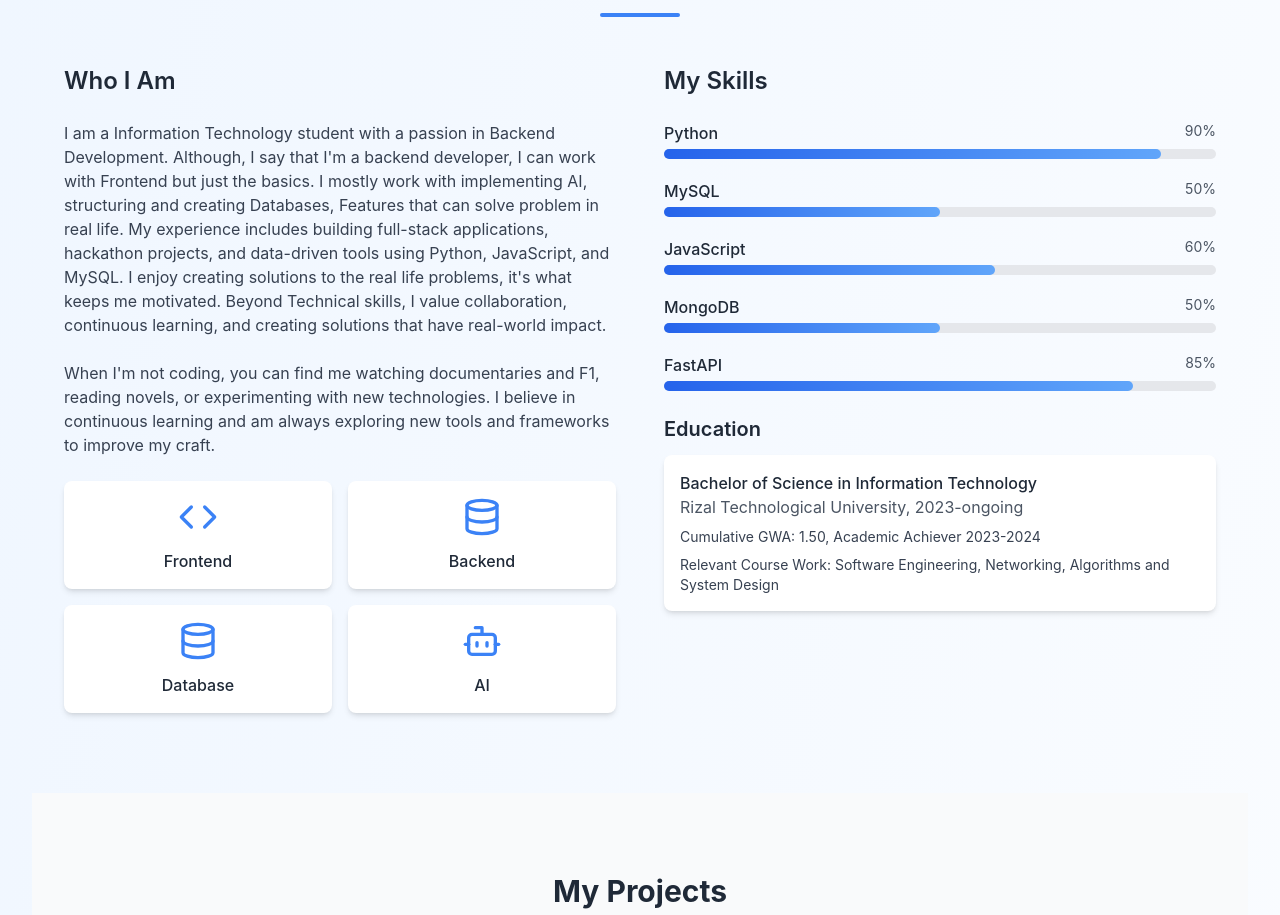
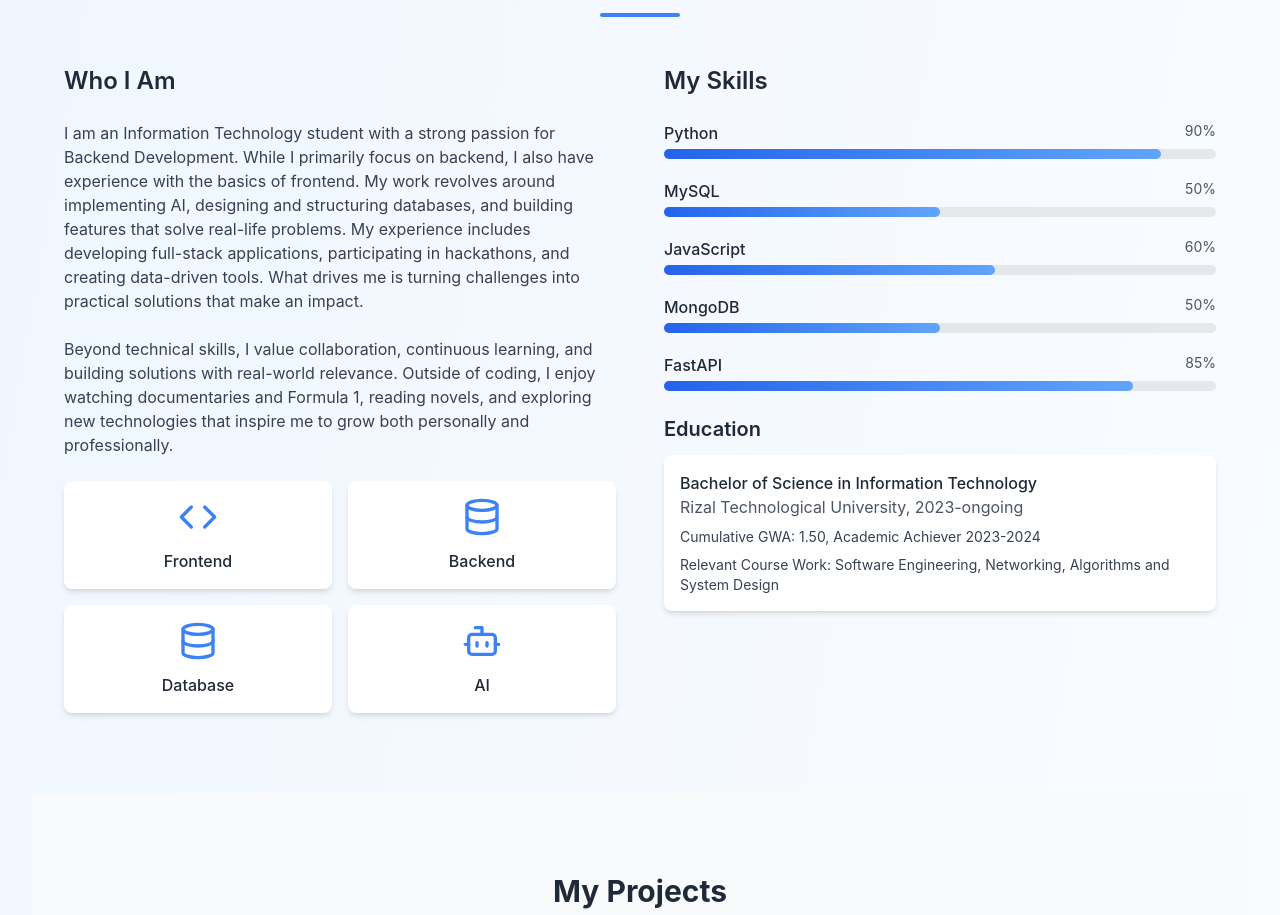
Before and after one commit to gittydia/portfolio, a React (Vite) app: page / in a window 1280 px wide. Shown: the part 911-1826 px from the top of the page. Built offline with nearby package versions, Linux system fonts and the light colour scheme.

Commit message:
fix: Improve clarity and structure of 'Who I Am' section in About component

```diff
--- a/src/components/sections/About.tsx
+++ b/src/components/sections/About.tsx
@@ -28,17 +28,19 @@ const About: React.FC = () => {
           <div className="space-y-6">
             <h3 className="text-2xl font-semibold">Who I Am</h3>
             <p className="text-gray-700 dark:text-gray-300">
-              I am a Information Technology student with a passion in Backend Development. Although, I say that I'm a backend developer, I can work with Frontend but just the basics. I mostly work
-              with implementing AI, structuring and creating Databases, Features that can solve problem in real life.
-              My experience includes building full-stack applications, hackathon projects, and data-driven tools using Python, JavaScript, and MySQL.
+              I am an Information Technology student with a strong passion for Backend Development.
+              While I primarily focus on backend, I also have experience with the basics of frontend.
+              My work revolves around implementing AI, designing and structuring databases, and
+              building features that solve real-life problems.
+              My experience includes developing full-stack applications, participating in hackathons,
+              and creating data-driven tools.
+              What drives me is turning challenges into practical solutions that make an impact.
 
-              I enjoy creating solutions to the real life problems, it's what keeps me motivated. Beyond Technical skills, I value collaboration, continuous learning, and creating solutions that have real-world impact.
             </p>
             <p className="text-gray-700 dark:text-gray-300">
-              When I'm not coding, you can find me watching documentaries and F1,
-              reading novels, or experimenting with new technologies. I
-              believe in continuous learning and am always exploring new tools
-              and frameworks to improve my craft.
+              Beyond technical skills, I value collaboration, continuous learning, and building solutions with real-world relevance.
+              Outside of coding, I enjoy watching documentaries and Formula 1, reading novels,
+              and exploring new technologies that inspire me to grow both personally and professionally.
             </p>
             <div className="grid grid-cols-2 gap-4 mt-8">
               <div className="flex flex-col items-center p-4 bg-white dark:bg-gray-800 rounded-lg shadow-md hover:shadow-lg transition-shadow">
```
